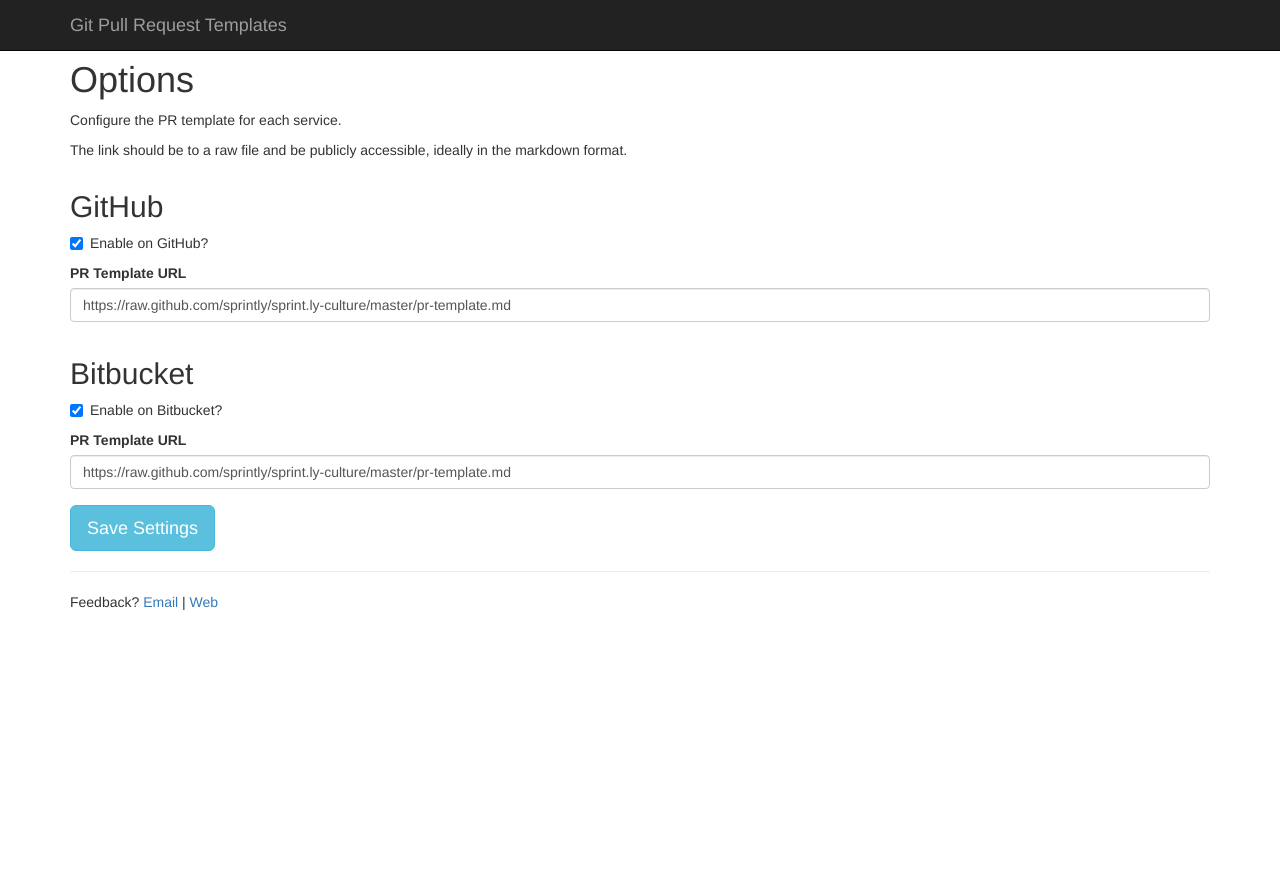
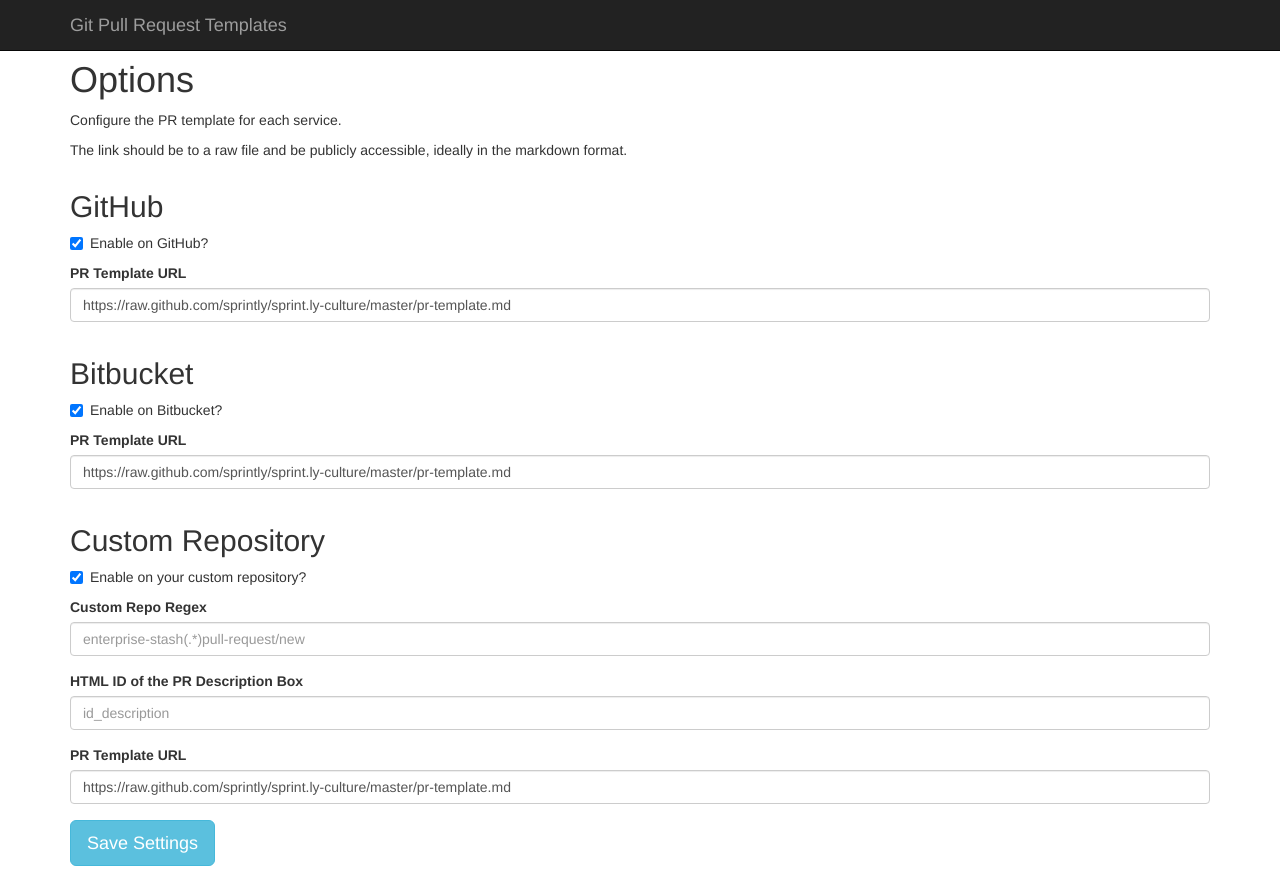
Before and after one commit to tcrammond/chrome-pullrequest-templates, a browser extension: page app/options.html in a window 1280 px wide. Shown: the top 869 px of the page. Before the commit the page ends 800 px from the top, so only its background shows below. Drawn offline with nearby package versions, Linux system fonts and the light colour scheme; files that its build step writes are made by us from their sources.

Commit message:
feat(custom-repo): add ability for custom repo and update version / dependencies

```diff
--- a/app/options.html
+++ b/app/options.html
@@ -61,6 +61,40 @@
     </div>
 
     <div class="row">
+        <div class="col-xs-12">
+            <h2>Custom Repository</h2>
+            <div class="checkbox">
+                <label>
+                    <input type="checkbox" id="customRepoEnabled"> Enable on your custom repository?
+                </label>
+            </div>
+        </div>
+
+        <div class="col-xs-12">
+            <div class="form-group">
+                <label for="customRepoRegex">Custom Repo Regex</label>
+                <input type="text" class="form-control" id="customRepoRegex"
+                       placeholder="enterprise-stash(.*)pull-request/new">
+            </div>
+        </div>
+
+        <div class="col-xs-12">
+            <div class="form-group">
+                <label for="customRepoDescriptionID">HTML ID of the PR Description Box</label>
+                <input type="text" class="form-control" id="customRepoDescriptionID" placeholder="id_description">
+            </div>
+        </div>
+
+        <div class="col-xs-12">
+            <div class="form-group">
+                <label for="customRepoTemplateUrl">PR Template URL</label>
+                <input type="text" class="form-control" id="customRepoTemplateUrl"
+                       placeholder="https://raw.github.com/sprintly/sprint.ly-culture/master/pr-template.md">
+            </div>
+        </div>
+    </div>
+
+    <div class="row">
         <div class="col-xs-12 col-sm-6 col-md-4">
             <div id="save-result" class="alert alert-success hide">
                 Settings saved.
--- a/app/scripts/options.js
+++ b/app/scripts/options.js
@@ -10,11 +10,22 @@
         var bitbucketEnabled = document.getElementById('bitbucketEnabled').checked;
         var bitbucketTemplateUrl = document.getElementById('bitbucketTemplateUrl').value;
 
+        var customEnabled = document.getElementById('customRepoEnabled').checked;
+        var customTemplateUrl = document.getElementById('customRepoTemplateUrl').value;
+        var customRepoRegex = document.getElementById('customRepoRegex').value;
+        var customRepoDescriptionID = document.getElementById('customRepoDescriptionID').value;
+
         chrome.storage.sync.set({
             githubEnabled: githubEnabled,
             githubTemplateUrl: githubTemplateUrl ? githubTemplateUrl : defaultUrl,
             bitbucketEnabled: bitbucketEnabled,
-            bitbucketTemplateUrl: bitbucketTemplateUrl ? bitbucketTemplateUrl : defaultUrl
+            bitbucketTemplateUrl: bitbucketTemplateUrl ? bitbucketTemplateUrl : defaultUrl,
+
+            customEnabled: customEnabled,
+            customTemplateUrl: customTemplateUrl ? customTemplateUrl : defaultUrl,
+            customRepoRegex: customRepoRegex ? customRepoRegex : '',
+            customRepoDescriptionID: customRepoDescriptionID ? customRepoDescriptionID : ''
+
         }, function () {
 
             // Update status to let user know options were saved.
@@ -37,12 +48,24 @@
             githubEnabled: true,
             githubTemplateUrl: defaultUrl,
             bitbucketEnabled: true,
-            bitbucketTemplateUrl: defaultUrl
+            bitbucketTemplateUrl: defaultUrl,
+
+            customEnabled: true,
+            customTemplateUrl: defaultUrl,
+            customRepoRegex: '',
+            customRepoDescriptionID: ''
+
         }, function (items) {
             document.getElementById('githubEnabled').checked = items.githubEnabled;
             document.getElementById('githubTemplateUrl').value = items.githubTemplateUrl;
             document.getElementById('bitbucketEnabled').checked = items.bitbucketEnabled;
             document.getElementById('bitbucketTemplateUrl').value = items.githubTemplateUrl;
+
+            document.getElementById('customRepoEnabled').checked = items.customEnabled;
+            document.getElementById('customRepoTemplateUrl').value = items.customTemplateUrl;
+            document.getElementById('customRepoRegex').value = items.customRepoRegex;
+            document.getElementById('customRepoDescriptionID').value = items.customRepoDescriptionID;
+
         });
 
     }
```
Also changed, not shown: app/scripts/contentscript.js (+31 -8 lines), package.json (+34 -17 lines), app/manifest.json.
